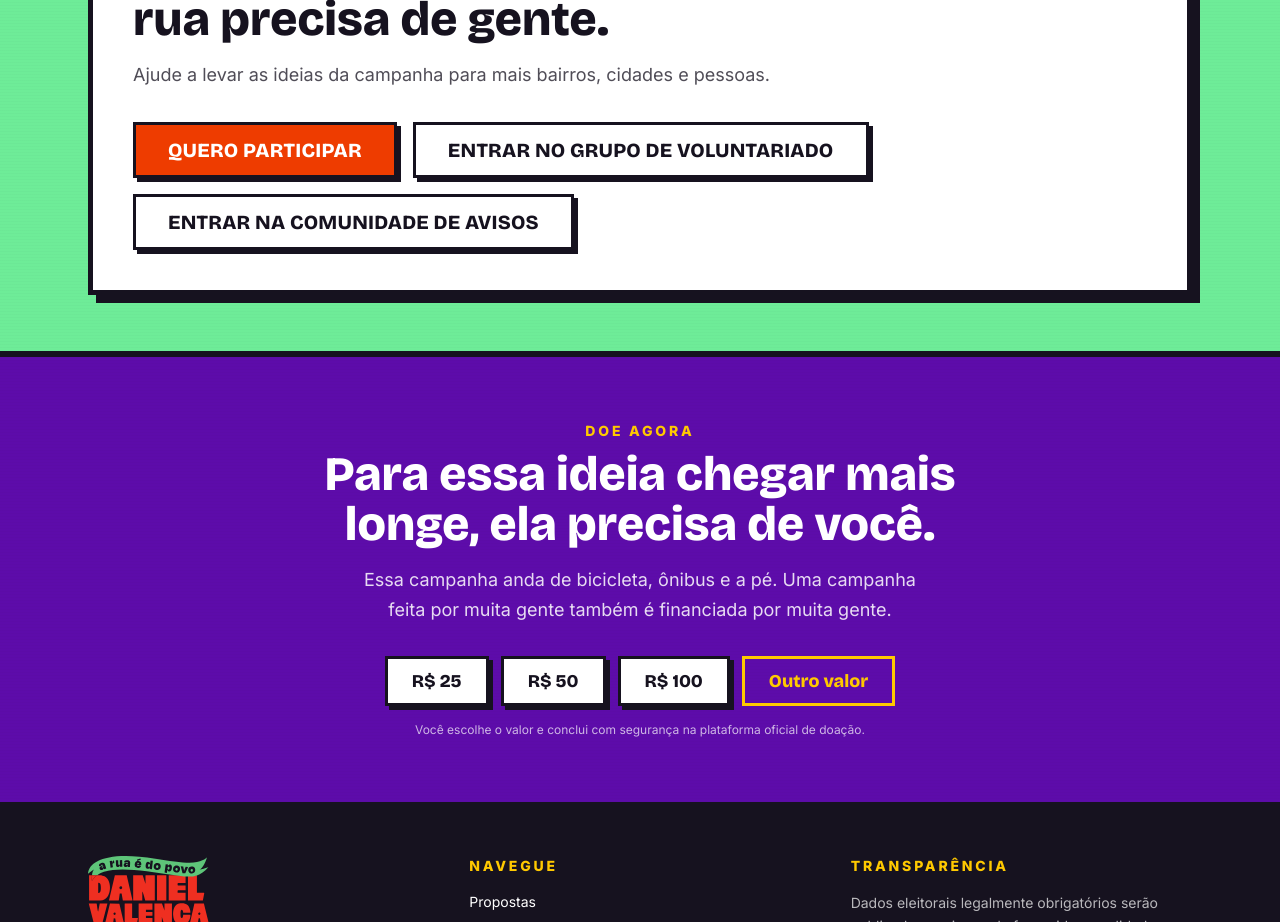
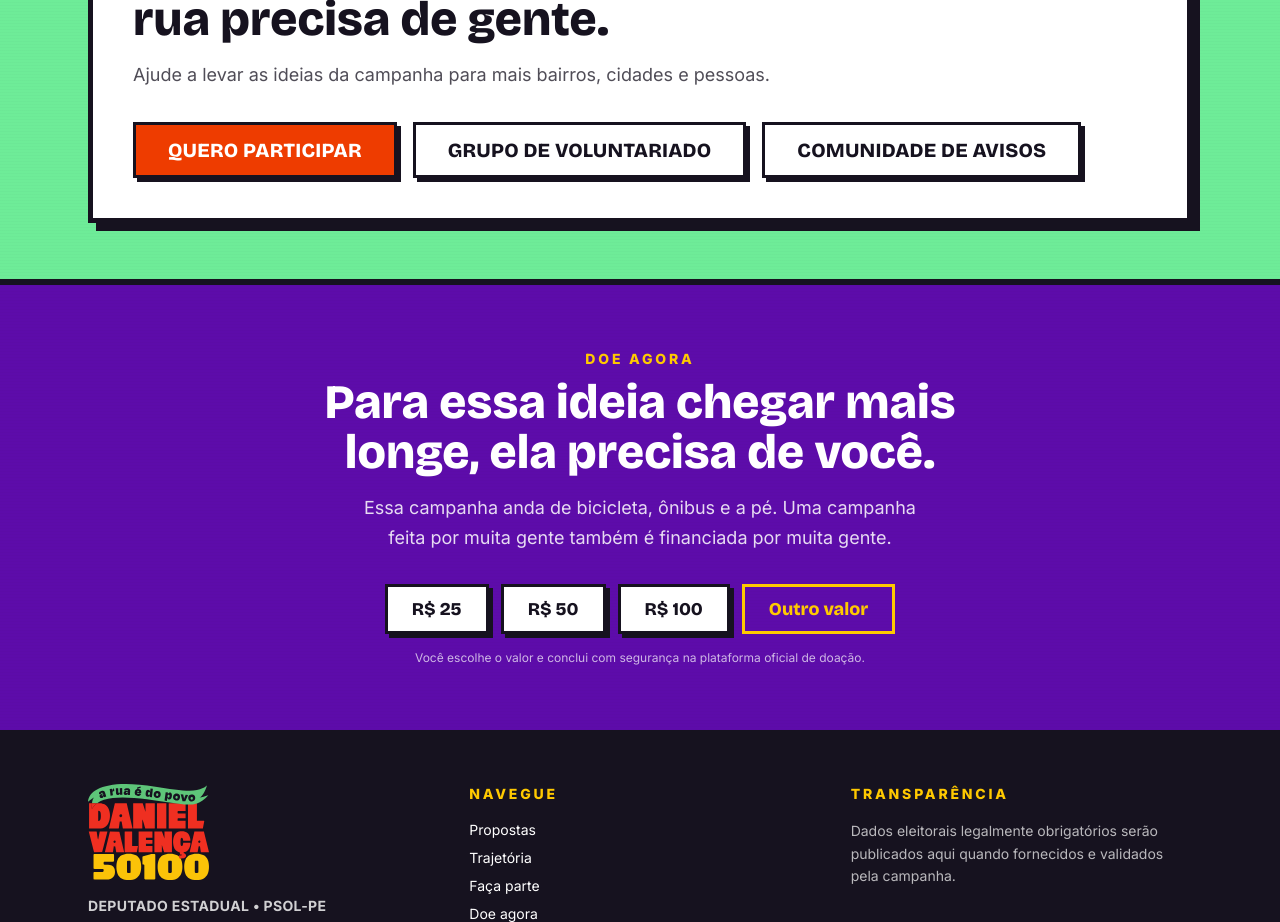
Before and after one commit to dvalenca/site_50100, a Next.js app: page / in a window 1280 px wide. Shown: the part 3540-4462 px from the top of the page. Built offline with nearby package versions, Linux system fonts and the light colour scheme; no server answers.

Commit message:
Simplifica rótulos dos links de WhatsApp: 'Grupo de voluntariado' e 'Comunidade de avisos'

```diff
--- a/app/participe/page.tsx
+++ b/app/participe/page.tsx
@@ -20,17 +20,17 @@ const blocks = [
   {
     title: "Voluntariado",
     text: "Coloque seu tempo e talento a serviço da campanha: apoio a atividades, produção e organização.",
-    link: { label: "Entrar no grupo de voluntariado", href: siteConfig.groupUrl },
+    link: { label: "Grupo de voluntariado", href: siteConfig.groupUrl },
   },
   {
     title: "Atividades de rua",
     text: "Levar a conversa para a rua — onde a campanha nasceu. Bairro, feira, ponto de ônibus, calçada.",
-    link: { label: "Entrar no grupo de voluntariado", href: siteConfig.groupUrl },
+    link: { label: "Grupo de voluntariado", href: siteConfig.groupUrl },
   },
   {
     title: "Mobilização digital",
     text: "Espalhar as propostas nas redes, com informação de verdade e sem fake news.",
-    link: { label: "Entrar na comunidade de avisos", href: siteConfig.whatsappUrl },
+    link: { label: "Comunidade de avisos", href: siteConfig.whatsappUrl },
   },
   {
     title: "Receber materiais",
@@ -42,14 +42,14 @@ const blocks = [
   {
     title: "Grupos de apoio",
     text: "Montar um grupo de apoio na sua cidade, bairro, universidade ou local de trabalho.",
-    link: { label: "Entrar no grupo de voluntariado", href: siteConfig.groupUrl },
+    link: { label: "Grupo de voluntariado", href: siteConfig.groupUrl },
   },
   {
     title: "Contato com a campanha",
     text: "Dúvidas, ideias e parcerias: fale diretamente com a equipe.",
     link: siteConfig.campaignEmail
       ? { label: "Escrever para a campanha", href: `mailto:${siteConfig.campaignEmail}` }
-      : { label: "Entrar na comunidade de avisos", href: siteConfig.whatsappUrl },
+      : { label: "Comunidade de avisos", href: siteConfig.whatsappUrl },
   },
 ];
 
--- a/components/CTAJoin.tsx
+++ b/components/CTAJoin.tsx
@@ -21,12 +21,12 @@ export default function CTAJoin() {
             </Button>
             {siteConfig.groupUrl ? (
               <Button href={siteConfig.groupUrl} variant="secondary" size="lg" external>
-                Entrar no grupo de voluntariado
+                Grupo de voluntariado
               </Button>
             ) : null}
             {siteConfig.whatsappUrl ? (
               <Button href={siteConfig.whatsappUrl} variant="secondary" size="lg" external>
-                Entrar na comunidade de avisos
+                Comunidade de avisos
               </Button>
             ) : null}
           </div>
```
